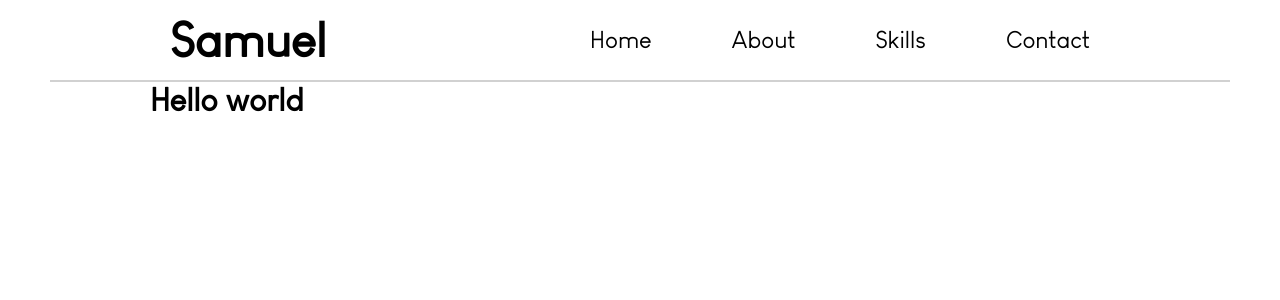
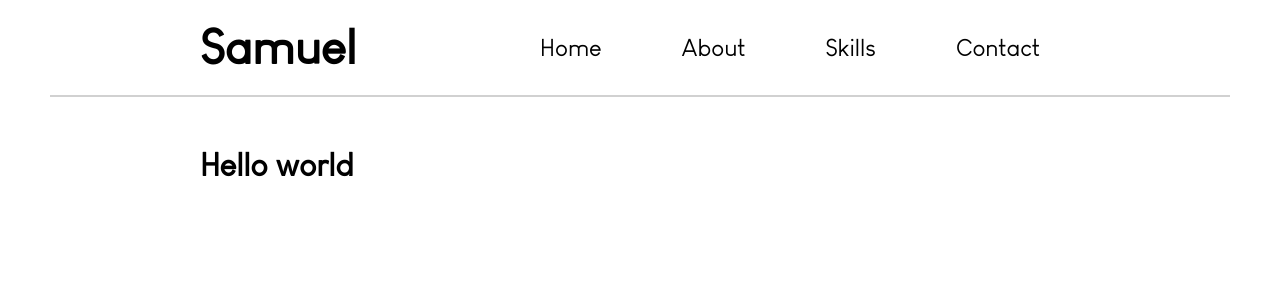
Before and after one commit to kimoshinowo/sam-website, a React (Create React App) app: page /about in a window 1280 px wide. Shown: the top 300 px of the page. Built offline with nearby package versions, Linux system fonts and the light colour scheme.

Commit message:
Fix homepage styles

```diff
--- a/src/App.css
+++ b/src/App.css
@@ -34,18 +34,18 @@
 
     @media only screen and (min-width: 769px) {
         display: flex;
-        height: 80px;
+        height: auto;
         margin: auto 50px;
     }
 
     @media only screen and (min-width: 1201px) {
-        padding: 0 100px;
+        padding: 0 150px;
     }
 }
 
 .masthead-name {
     display: block;
-    padding: 10px 20px;
+    padding: 20px 0;
 
     @media only screen and (min-width: 769px) {
         display: flex;
@@ -54,18 +54,35 @@
 
 main {
     display: flex;
-    margin: 0 25px;
+    flex-direction: column;
+    margin: 25px;
     width: calc(100% - 50px);
+
+    @media only screen and (min-width: 600px) {
+        flex-direction: row;
+    }
 
     @media only screen and (min-width: 769px) {
         height: calc(100vh - 82px);
-        margin: 0 50px;
+        margin: 50px;
         width: calc(100% - 100px);
     }
 
     @media only screen and (min-width: 1201px) {
+        margin: 50px 200px;
+        width: calc(100% - 300px);
+    }
+}
+
+main.homepage {
+    margin: 25px;
+
+    @media only screen and (min-width: 769px) {
+        margin: 0 50px;
+    }
+
+    @media only screen and (min-width: 1201px) {
         margin: 0 150px;
-        width: calc(100% - 300px);
     }
 }
 
@@ -75,34 +92,65 @@ h2, h3 {
 }
 
 h2 {
-    font-size: 5rem;
+    font-size: 4rem;
+
+    @media only screen and (min-width: 769px) {
+        font-size: 5rem;
+    }
 }
 
 h3 {
-    font-size: 3rem;
+    font-size: 2rem;
+
+    @media only screen and (min-width: 769px) {
+        font-size: 3rem;
+    }
 }
 
 .profile-image {
-    margin: auto 0;
-    width: 50%;
+    margin: auto;
+    width: 80%;
+
+    @media only screen and (min-width: 600px) {
+        margin: auto 0;
+        width: 50%;
+    }
 }
 
 .profile-image img {
-    clip-path: url("#blob4");
+    clip-path: url("#blob");
     display: flex;
-    height: 60vh;
     margin: auto;
+    width: 100%;
+
+    @media only screen and (min-width: 769px) {
+        height: auto;
+        max-height: 60vh;
+        max-width: 100%;
+        width: auto;
+    }
 }
 
 .content {
-    margin: auto auto auto 50px;
+    margin: auto;
+    text-align: center;
+
+    @media only screen and (min-width: 769px) {
+        margin: auto auto auto 50px;
+        max-width: 300px;
+        text-align: left;
+    }
 }
 
 .social-icons {
     display: inline-flex;
     justify-content: space-between;
-    margin: 50px 10%;
+    margin: 25px 10%;
     width: 80%;
+
+    @media only screen and (min-width: 769px) {
+        margin: 50px 10%;
+    }
 }
 
 .social-icon {
--- a/src/pages/home.js
+++ b/src/pages/home.js
@@ -8,18 +8,18 @@ import rgIcon from '../assets/images/icons/researchgate.svg';
 
 const Home = () => {
     return (
-        <main>
+        <main className="homepage">
             <div className="profile-image">
                 <img src={profileImage} alt="Portrait photograph of Samuel Hardy" />
                 <svg viewBox="0 0 430.8 463.2" width="0" height="0">
-                    <clipPath id="blob4" clipPathUnits="objectBoundingBox" transform="scale(0.002508, 0.002296)">
+                    <clipPath id="blob" clipPathUnits="objectBoundingBox" transform="scale(0.002508, 0.002296)">
                         <path class="st0" d="M332.3,48.8c32.6,18.1,58.5,49.4,64.7,83.7c6.3,34.3-7.1,71.5-15.8,107.1c-8.6,35.7-12.6,69.7-26,108.4-13.5,38.6-36.5,81.9-68,86.9c-31.4,5-71.5-28.3-117.1-41.8c-45.7-13.6-97.1-7.5-123.9-28.3c-26.7-20.8-28.9-68.5-35-115.4c-6.2-46.8-16.4-92.6-8-138c8.3-45.3,35.3-90,74.7-105s91.3-0.3,136.9,9.6C260.4,25.8,299.7,30.6,332.3,48.8z"/>
                     </clipPath>
                 </svg>
             </div>
 
             <div className="content">
-                <h2>Hi, <br></br>I&rsquo;m Sam</h2>
+                <h2>Hi, I&rsquo;m Samuel</h2>
                 <h3><i>Data Scientist</i></h3>
 
                 <div className="social-icons">
```
